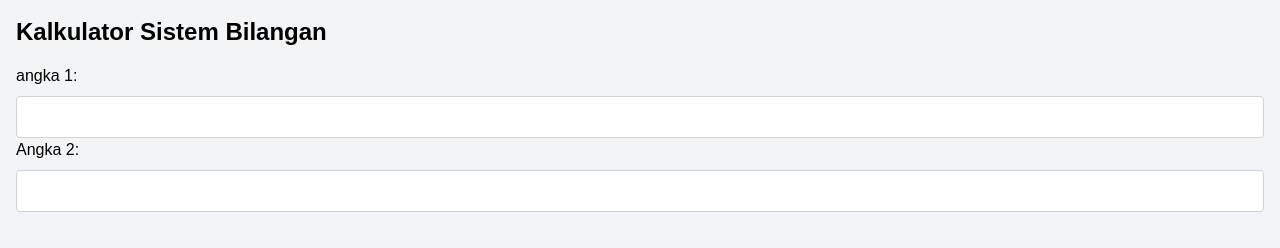
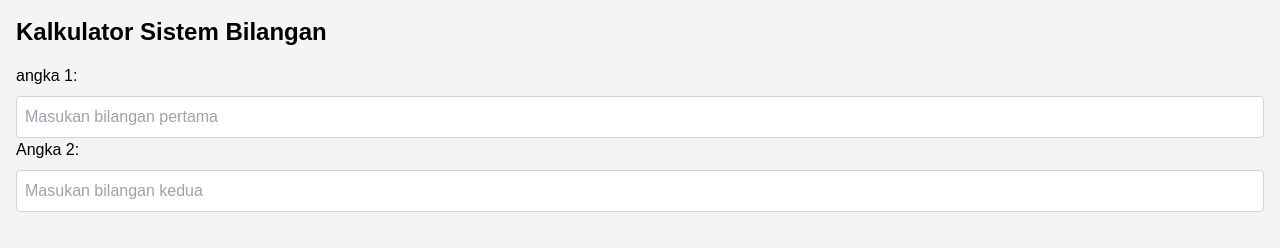
Before and after one commit to andhikaprttp/depita, a plain HTML site: page index.html in a window 1280 px wide. Drawn offline with nearby package versions, Linux system fonts and the light colour scheme.

Commit message:
update index.html

```diff
--- a/index.html
+++ b/index.html
@@ -24,6 +24,7 @@
         id="number1"
         type="text"
         class="border border-gray-300 p-2 w-full rounded"
+        placeholder="Masukan bilangan pertama"
       />
     </div>
     <div>
@@ -32,6 +33,7 @@
         id="number2"
         type="text"
         class="border border-gray-300 p-2 w-full rounded"
+        placeholder="Masukan bilangan kedua"
       />
     </div>
     <div></div>
```
